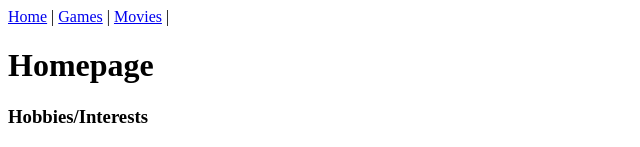
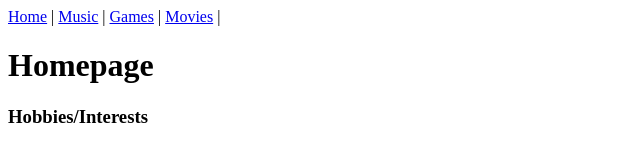
Before and after one commit to sreuzn/html-website, a plain HTML site: page index.html in a window 1280 px wide. Shown: the top 147 px of the page, without its empty margins (0-640 px from the left). Drawn offline with Linux system fonts and the light colour scheme.

Commit message:
Update index.html

```diff
--- a/index.html
+++ b/index.html
@@ -10,8 +10,10 @@
         <header>
             <nav>
               <a href="index.html">Home</a> |
+              <a href="music.html">Music</a> |
               <a href="games.html">Games</a> |
               <a href="movies.html">Movies</a> |
+
             </nav>
         </header>
         <h1>Homepage</h1>
```
